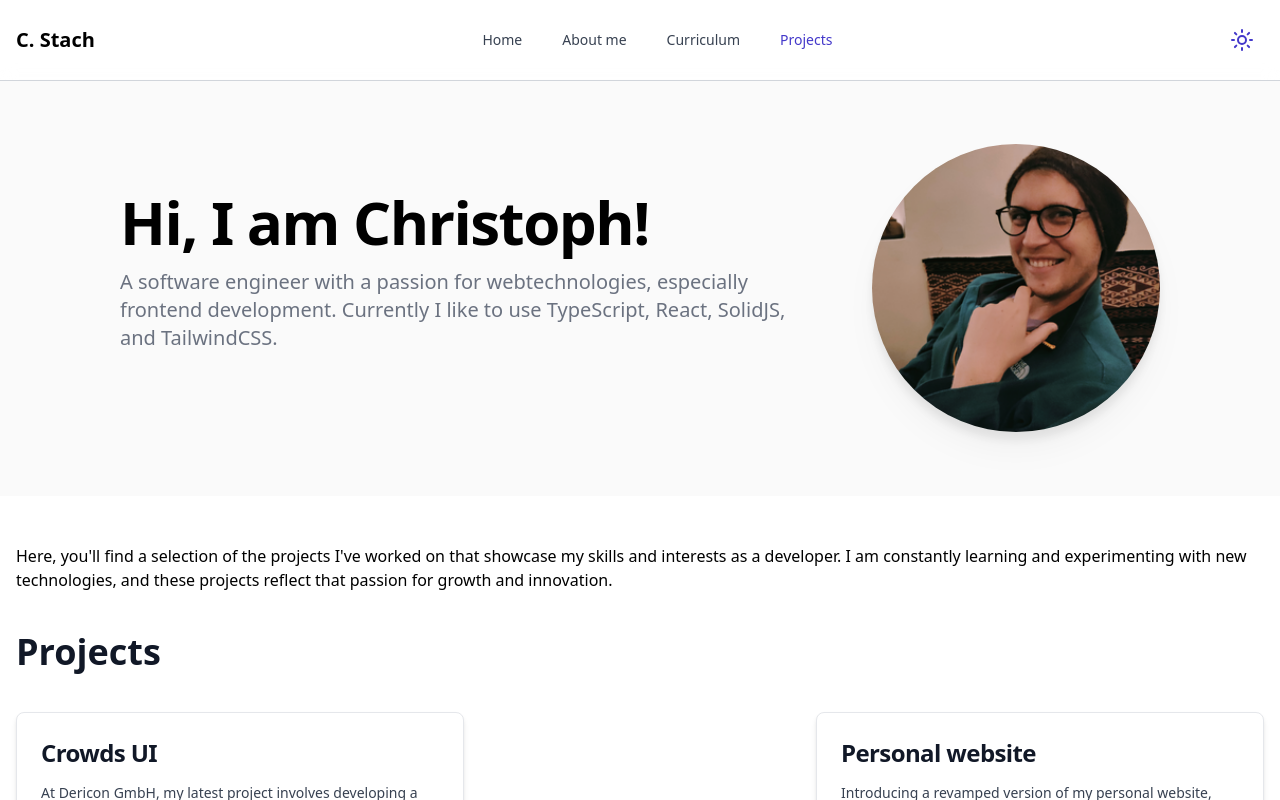
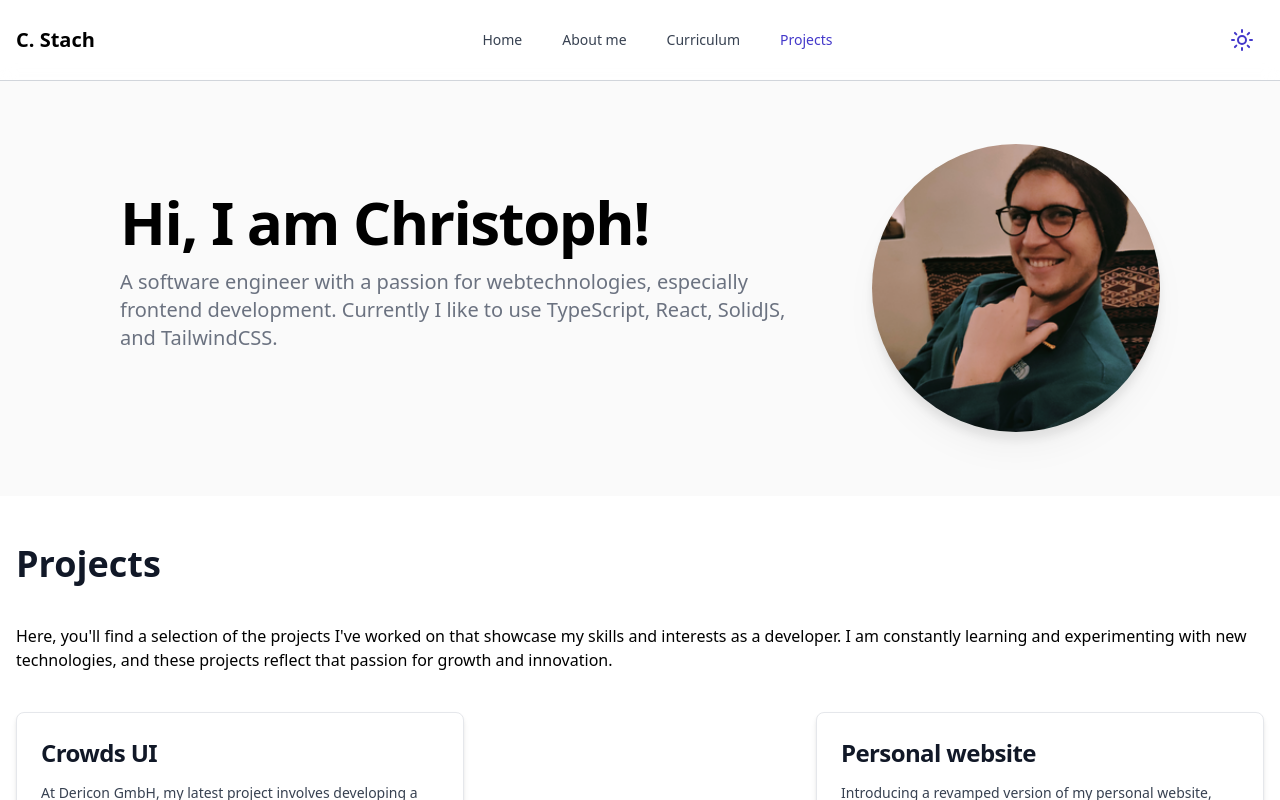
Before and after one commit to christophstach/christophstach-website-next, a Next.js app: page /projects in a window 1280 px wide. Shown: the top 800 px of the page. Built offline with nearby package versions, Linux system fonts and the light colour scheme.

Commit message:
Added correct headlines

```diff
--- a/app/about-me/page.tsx
+++ b/app/about-me/page.tsx
@@ -10,7 +10,7 @@ export const metadata: Metadata = {
 export default function AboutMe() {
   return (
     <div className="prose prose-indigo mx-auto dark:prose-invert sm:prose-sm lg:prose-lg xl:prose-xl">
-      <h2>Projects</h2>
+      <h2>About Me</h2>
 
       <p>
         I started software development at the age of 13. It quickly became a
--- a/app/curriculum/page.tsx
+++ b/app/curriculum/page.tsx
@@ -13,6 +13,10 @@ export const metadata: Metadata = {
 export default function Curriculum() {
   return (
     <div>
+      <div className="prose prose-indigo mb-10 max-w-none dark:prose-invert sm:prose-sm lg:prose-lg xl:prose-xl">
+        <h2>Curriculum</h2>
+      </div>
+
       <section className="mb-10">
         <p>
           On this page, you{"'"}ll find a rundown of my education, professional
--- a/app/page.tsx
+++ b/app/page.tsx
@@ -10,6 +10,8 @@ export const metadata: Metadata = {
 export default function Home() {
   return (
     <div className="prose prose-indigo mx-auto dark:prose-invert sm:prose-sm lg:prose-lg xl:prose-xl">
+      <h2>Home</h2>
+
       <p>
         Hey there! Thanks for stopping by my personal website. My name is
         Christoph and I{"'"}m a software developer, data scientist, and tech
--- a/app/projects/page.tsx
+++ b/app/projects/page.tsx
@@ -13,6 +13,10 @@ export const metadata: Metadata = {
 export default function Projects() {
   return (
     <div>
+      <div className="prose prose-indigo mb-10 max-w-none dark:prose-invert sm:prose-sm lg:prose-lg xl:prose-xl">
+        <h2>Projects</h2>
+      </div>
+
       <section className="mb-10">
         <p>
           Here, you{"'"}ll find a selection of the projects I{"'"}ve worked on
@@ -21,10 +25,6 @@ export default function Projects() {
           reflect that passion for growth and innovation.
         </p>
       </section>
-
-      <div className="prose prose-indigo mb-10 max-w-none dark:prose-invert sm:prose-sm lg:prose-lg xl:prose-xl">
-        <h2>Projects</h2>
-      </div>
 
       <div className="flex flex-wrap justify-between gap-10">
         {projects.map((project, index) => {
```
